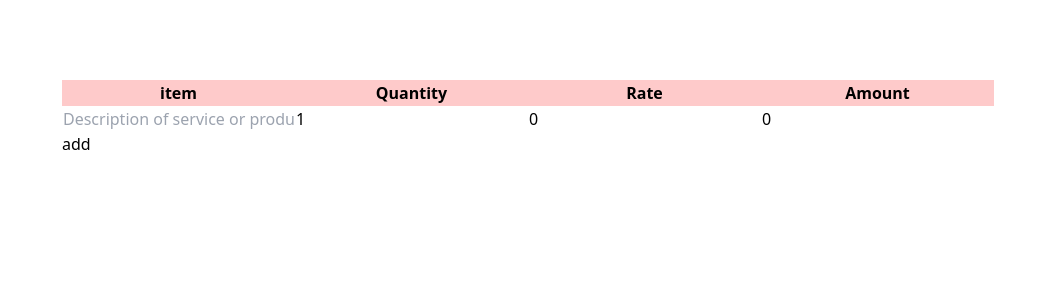
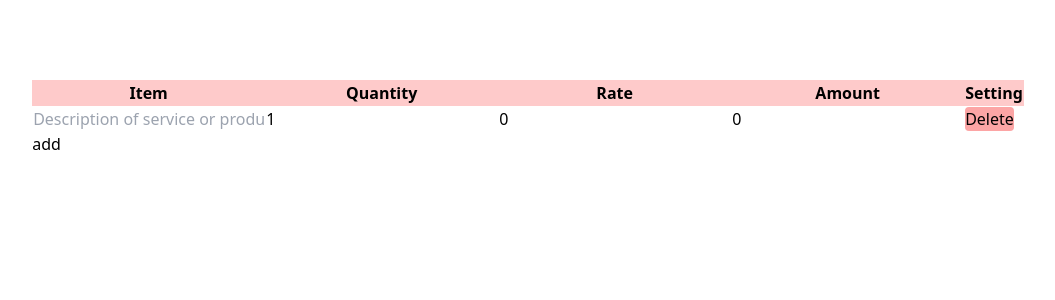
Before and after one commit to yahoogm/invoice-generator, a React (Create React App) app: page / in a window 1280 px wide. Both pictures are taken after a click on the button "add". Shown: the top 300 px of the page, without its empty margins (112-1167 px from the left). Built offline with nearby package versions, Linux system fonts and the light colour scheme; the HTML template or start-up script is replaced by a standard one.

Commit message:
update function to handle inputs in table items

```diff
--- a/src/App.js
+++ b/src/App.js
@@ -1,10 +1,10 @@
 import './App.css';
-import Main from './components/main/Main';
+import Content from './components/content/Content';
 
 function App() {
   return (
     <div className="flex justify-center mt-20">
-      <Main />
+      <Content />
     </div>
   );
 }
--- /dev/null
+++ b/src/components/content/Content.jsx
@@ -0,0 +1,68 @@
+import React, { useState } from 'react';
+import Inputs from './Inputs';
+
+const Content = () => {
+  const [items, setItems] = useState([]);
+
+  // ---- Start Function to handle some new items ---- //
+  const handleAdd = () => {
+    const id = items.length ? items[items.length - 1].id + 1 : 1;
+    setItems([...items, { id: id, item: '', qty: 1, rate: 0 }]);
+  };
+  // ---- End Function to handle some new items ---- //
+
+  // ---- Start Function to handle changes some  qty ---- //
+  const handleOnChangeQty = (index, qty) => {
+    const newQty = [...items];
+    newQty[index].qty = qty;
+    setItems(newQty);
+  };
+  // ---- End Function to handle hanges some items ---- //
+
+  // ---- Start Function to handle changes some  rate ---- //
+  const handleOnChangeRate = (index, rate) => {
+    const newRate = [...items];
+    newRate[index].rate = rate;
+    setItems(newRate);
+  };
+  // ---- End Function to handle hanges some rate ---- //
+
+  // ---- Start Function to handle changes some  item ---- //
+  const handleOnChangeItem = (index, item) => {
+    const newItem = [...items];
+    newItem[index].item = item;
+    setItems(newItem);
+  };
+  // ---- End Function to handle hanges some item ---- //
+
+  // ---- Start Function to handle delete some  item ---- //
+  const handleDelete = (id) => {
+    const delItem = items.filter((item) => item.id !== id);
+    setItems(delItem);
+    console.log(delItem);
+  };
+  // ---- End Function to handle delete some  item ---- //
+
+  return (
+    <div>
+      <table>
+        <thead className="bg-red-200">
+          <tr>
+            <th>Item</th>
+            <th>Quantity</th>
+            <th>Rate</th>
+            <th>Amount</th>
+            <th>Setting</th>
+          </tr>
+        </thead>
+
+        <tbody>
+          <Inputs items={items} handleOnChangeQty={handleOnChangeQty} handleOnChangeRate={handleOnChangeRate} handleOnChangeItem={handleOnChangeItem} handleDelete={handleDelete} />
+        </tbody>
+      </table>
+      <button onClick={handleAdd}>add</button>
+    </div>
+  );
+};
+
+export default Content;
--- /dev/null
+++ b/src/components/content/Inputs.jsx
@@ -0,0 +1,81 @@
+import React, { useEffect, useState } from 'react';
+
+// ------ {items, handleOnChangeQty .... is a props from Content.jsx (parent)} ------- //
+const Inputs = ({ items, handleOnChangeQty, handleOnChangeRate, handleOnChangeItem, handleDelete }) => {
+  // --------- Start State to change something in items --------- //
+  const [qty, setQty] = useState([1]);
+  const [rate, setRate] = useState([1]);
+  const [title, setTitle] = useState('');
+  // --------- End State to change something in items --------- //
+
+  // --------- Start Effect to render something new changes of items --------- //
+  useEffect(() => {
+    items.map((item, index) => setQty([...title, item.title]));
+  }, [items]);
+
+  useEffect(() => {
+    items.map((item, index) => setQty([...qty, item.qty]));
+  }, [items]);
+
+  useEffect(() => {
+    items.map((item, index) => setRate([...rate, item.rate]));
+  }, [items]);
+  // --------- End Effect to render something new changes of items --------- //
+
+  return (
+    <>
+      {items.map((item, index) => (
+        <tr key={item.id}>
+          <td>
+            <input
+              type="text"
+              placeholder="Description of service or product..."
+              value={item.title}
+              onChange={(e) => {
+                let titles = [...title];
+                titles[index] = e.target.value;
+                setTitle(titles);
+                handleOnChangeItem(index, e.target.value);
+              }}
+            />
+          </td>
+          <td>
+            <input
+              placeholder="Quantity"
+              type="number"
+              value={item.qty}
+              onChange={(e) => {
+                let quantity = [...qty];
+                quantity[index] = e.target.value;
+                setQty(quantity);
+                handleOnChangeQty(index, e.target.value);
+              }}
+            />
+          </td>
+          <td>
+            <input
+              value={item.rate}
+              onChange={(e) => {
+                let rates = [...rate];
+                rates[index] = e.target.value;
+                setRate(rates);
+                handleOnChangeRate(index, e.target.value);
+              }}
+              type="number"
+            />
+          </td>
+          <td>
+            <input value={item.qty * item.rate} />
+          </td>
+          <td>
+            <button className="bg-red-300 rounded" onClick={() => handleDelete(item.id)}>
+              Delete
+            </button>
+          </td>
+        </tr>
+      ))}
+    </>
+  );
+};
+
+export default Inputs;
--- a/src/components/main/Inputs.jsx
+++ /dev/null
@@ -1,22 +0,0 @@
-import React from 'react';
-
-const Inputs = ({ title, setTitle, qty, setQty, rate, setRate }) => {
-  return (
-    <tr>
-      <td>
-        <input type="text" placeholder="Description of service or product..." value={title} onChange={(e) => setTitle(e.target.value)} />
-      </td>
-      <td>
-        <input placeholder="Quantity" type="number" value={qty} onChange={(e) => setQty(e.target.value)} />
-      </td>
-      <td>
-        <input value={rate} onChange={(e) => setRate(e.target.value)} type="number" />
-      </td>
-      <td>
-        <input value={qty * rate} />
-      </td>
-    </tr>
-  );
-};
-
-export default Inputs;
--- a/src/components/main/Main.jsx
+++ /dev/null
@@ -1,37 +0,0 @@
-import React, { useState } from 'react';
-import Inputs from './Inputs';
-
-const Main = () => {
-  const [title, setTitle] = useState('');
-  const [qty, setQty] = useState(1);
-  const [rate, setRate] = useState(0);
-
-  //   Function button to handle add
-  const handleAdd = () => {
-    setTitle(...title);
-    setQty(1);
-    setRate(0);
-  };
-
-  return (
-    <div>
-      <table>
-        <thead className="bg-red-200">
-          <tr>
-            <th>item</th>
-            <th>Quantity</th>
-            <th>Rate</th>
-            <th>Amount</th>
-          </tr>
-        </thead>
-
-        <tbody>
-          <Inputs title={title} setTitle={setTitle} qty={qty} setQty={setQty} rate={rate} setRate={setRate} />
-        </tbody>
-      </table>
-      <button onClick={handleAdd}>add</button>
-    </div>
-  );
-};
-
-export default Main;
```
